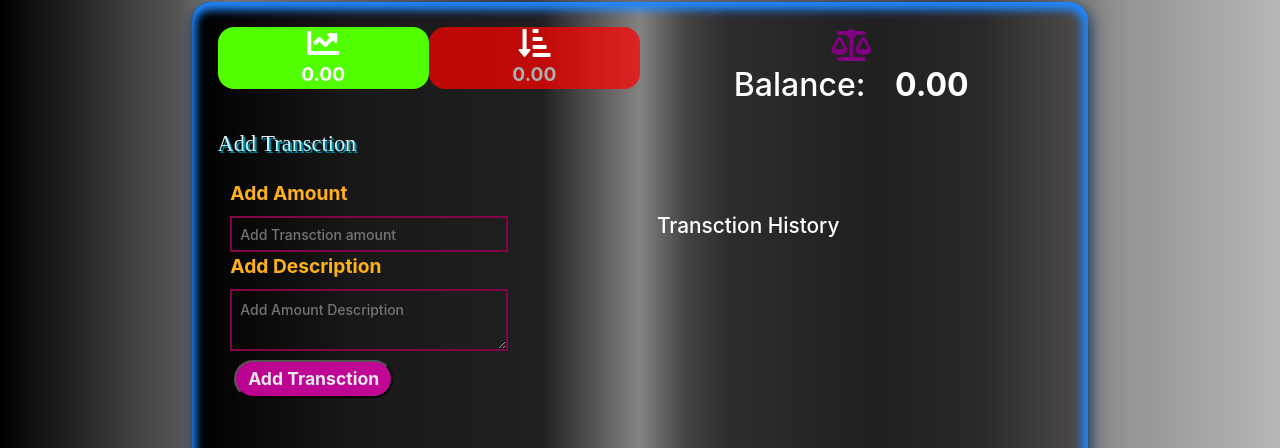
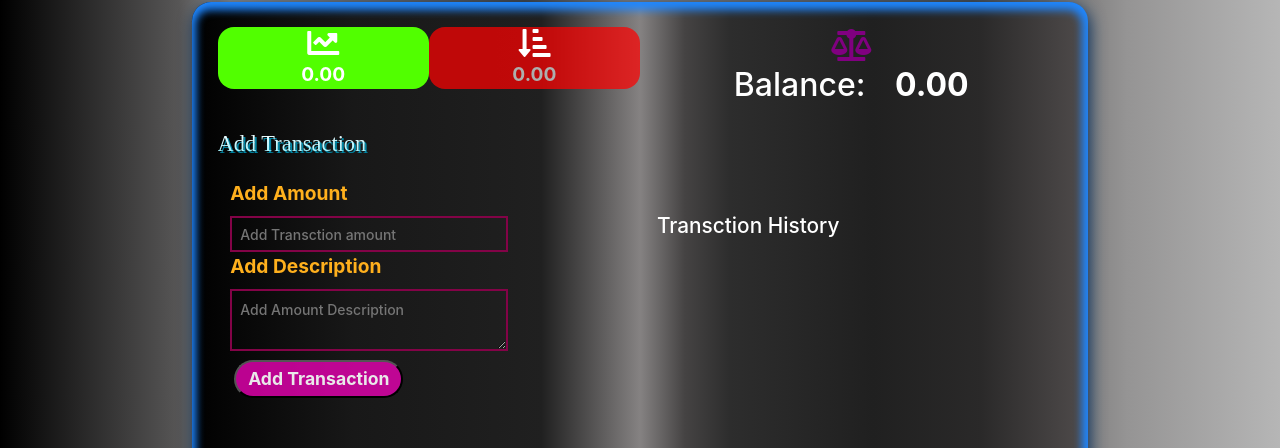
Before and after one commit to shahzain-lab/expense-tracker, a React (Create React App) app: page / in a window 1280 px wide. Shown: the part 144-592 px from the top of the page. Built offline with nearby package versions, Linux system fonts and the light colour scheme; a web font is replaced by a local one.

Commit message:
spell corection

```diff
--- a/src/components/AddTrans.tsx
+++ b/src/components/AddTrans.tsx
@@ -23,7 +23,7 @@ export const AddTrans = () => {
 
     return (
         <div className="AddTrans">
-            <h3 className="Addhead">Add Transction</h3>
+            <h3 className="Addhead">Add Transaction</h3>
             <form onSubmit={onSubmit}>
                 <label>Add Amount</label>
                 <br />
@@ -43,7 +43,7 @@ export const AddTrans = () => {
                  placeholder="Add Amount Description"
                 />
                 <br />
-                <button>Add Transction</button>
+                <button>Add Transaction</button>
             </form>
         </div>
     )
```
Also changed, not shown: 1 other file (tests, documents, lock files or other folders).
